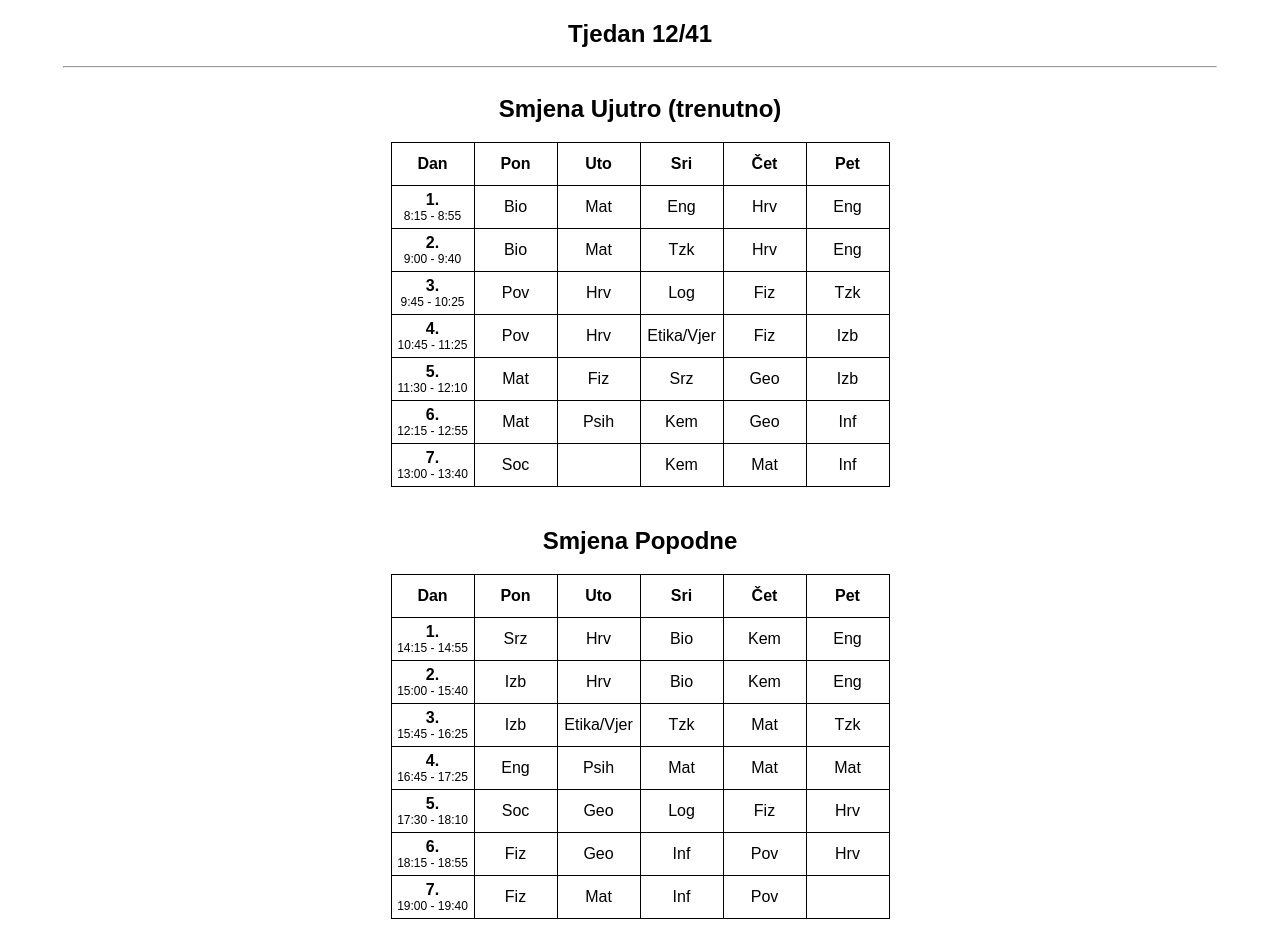
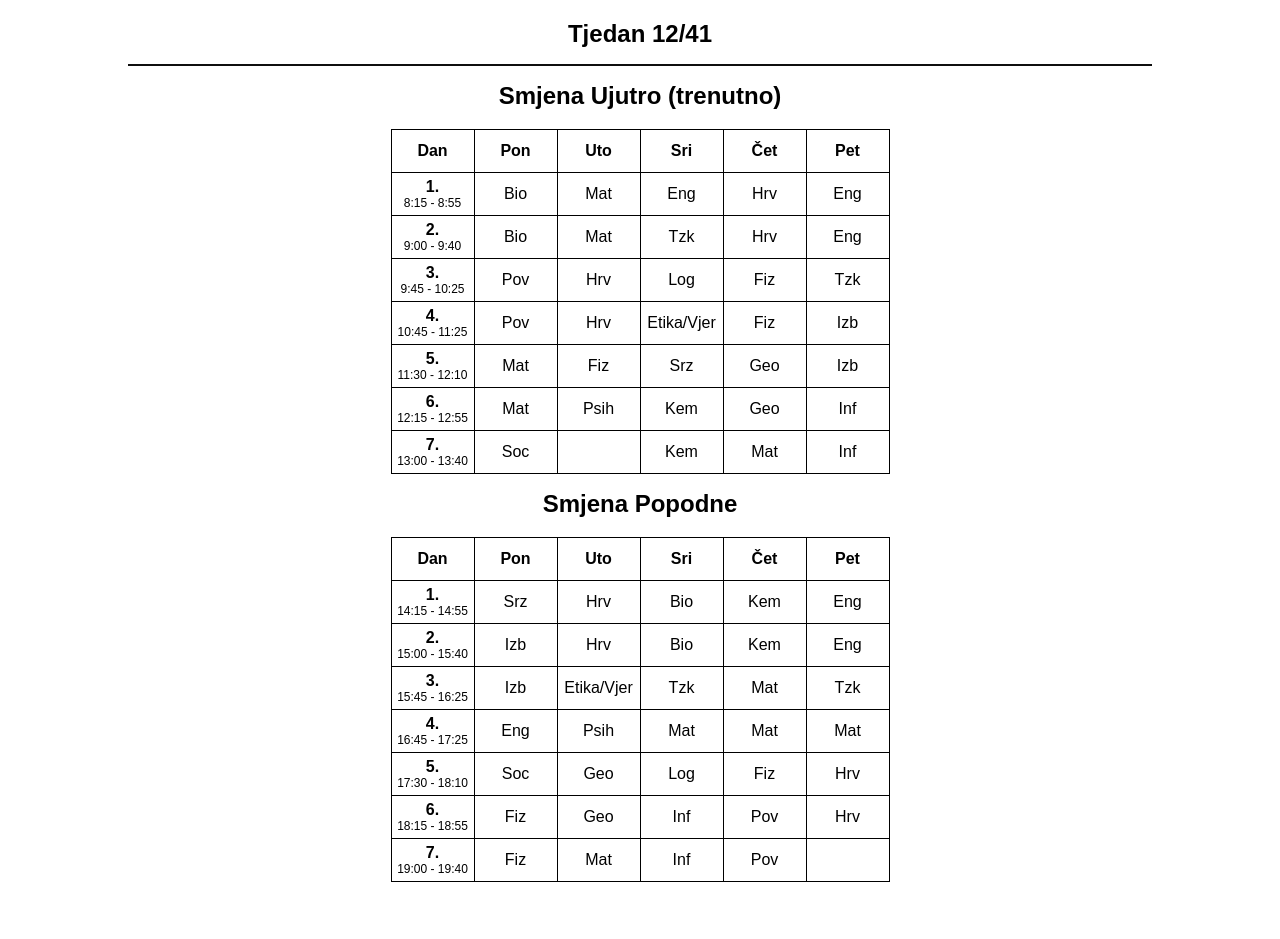
Before and after one commit to Antony1060/timetable, a plain HTML site: page index.html in a window 1280 px wide. After the commit the page ends 882 px from the top, so only its background shows below. Drawn offline with Linux system fonts and the light colour scheme.

Commit message:
Move to flex, fix divider

```diff
--- a/index.html
+++ b/index.html
@@ -9,7 +9,7 @@
 </head>
 <body style="opacity: 0; transition: 0.2s linear;">
     <h2 class="week">Tjedan</h2>
-    <hr>
+    <div class="divider"></div>
     <div class="timetable">
         <h2>Smjena Ujutro</h2>
         <table>
--- a/style.css
+++ b/style.css
@@ -5,6 +5,12 @@
 body {
     padding: 0;
     margin: 0;
+    display: flex;
+    flex-wrap: wrap;
+    flex-direction: column;
+    justify-content: center;
+    align-items: center;
+    gap: 1rem;
 }
 
 hr {
@@ -13,23 +19,19 @@ hr {
 
 .timetable {
     width: max-content;
-    margin: auto;
-    padding-bottom: 20px;
-    padding-right: 20px;
-    padding-left: 20px;
+    padding: 0 1rem;
 }
 
 .week {
     width: max-content;
     margin: auto;
     padding-top: 20px;
-    padding-bottom: 10px;
 }
 
 .timetable h2 {
     width: max-content;
     margin: auto;
-    padding: 1.2rem 0;
+    padding-bottom: 1.2rem;
 }
 
 table, th, td {
@@ -48,3 +50,10 @@ th, td {
     font-weight: lighter;
     font-size: 12px;
 }
+
+.divider {
+    width: 80%;
+    min-width: 30rem;
+    height: 2px;
+    background-color: #0f0f0f;
+}
```
